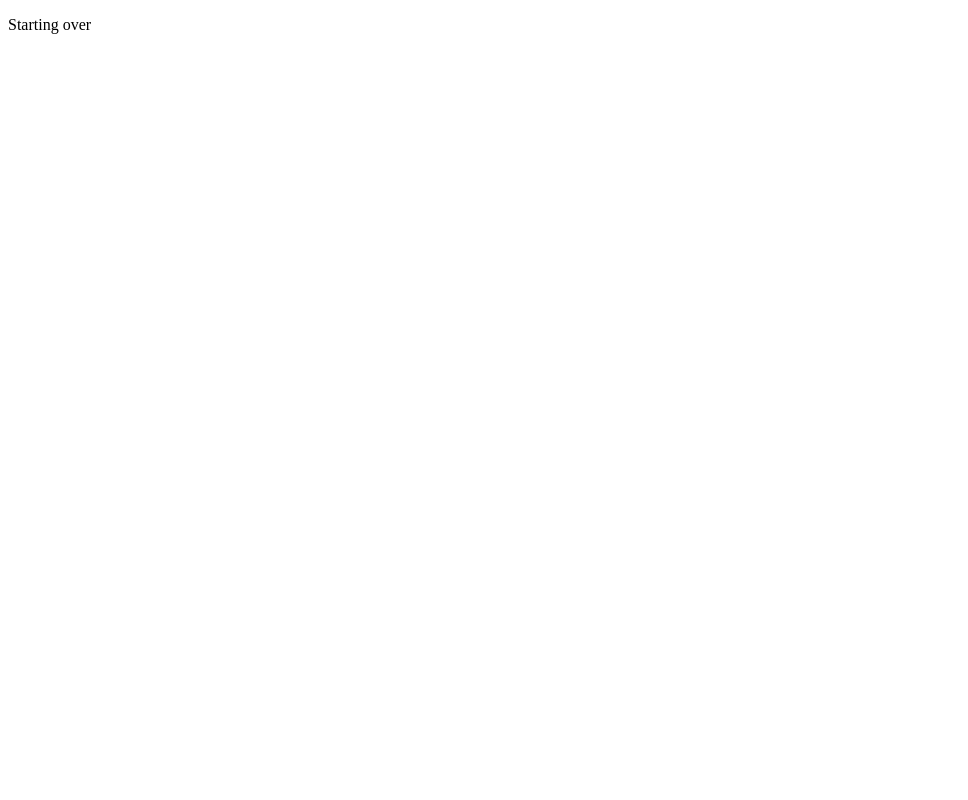
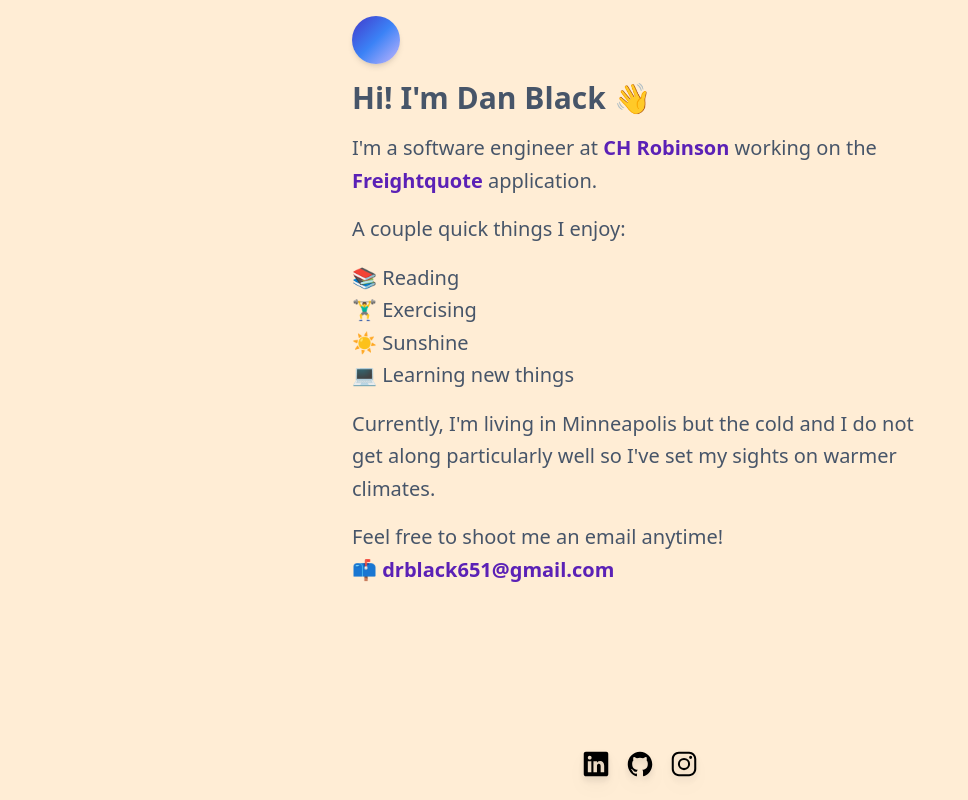
Before and after one commit to daniel-black/personalWebsite, a plain HTML site: page index.html in a window 1280 px wide. Shown: the whole page, without its empty margins (0-968 px from the left). Drawn offline with nearby package versions, Linux system fonts and the light colour scheme.

Commit message:
improvements

```diff
--- a/index.html
+++ b/index.html
@@ -4,9 +4,41 @@
   <meta charset="UTF-8">
   <meta http-equiv="X-UA-Compatible" content="IE=edge">
   <meta name="viewport" content="width=device-width, initial-scale=1.0">
+  <script src="https://cdn.tailwindcss.com"></script>
   <title>Dan Black</title>
 </head>
 <body>
-  <p>Starting over</p>
+  <div class="min-w-screen min-h-screen bg-orange-100 text-slate-600 flex flex-col items-center py-4 px-5 space-y-4 text-lg sm:text-xl">
+    <div class="space-y-4 leading-relaxed max-w-xl flex-grow">
+      <div class="h-12 w-12 rounded-full bg-gradient-to-br from-indigo-700 via-blue-500 to-violet-300 shadow-md"></div>
+      <h1 class="text-2xl sm:text-3xl font-bold">
+        Hi! I'm Dan&nbsp;Black 👋
+      </h1>
+      <p>
+        I'm a software engineer at <a class="text-violet-800 hover:underline underline-offset-8 decoration-wavy font-semibold" href="https://www.chrobinson.com/en-us/" target="_blank">CH&nbsp;Robinson</a>
+        working on the <a class="text-violet-800 hover:underline underline-offset-8 decoration-wavy font-semibold" href="https://www.freightquote.com/" target="_blank">Freightquote</a> application.</p>
+      <p>A couple quick things I enjoy:</p>
+      <ul class="">
+        <li>📚 Reading</li>
+        <li>🏋️‍♂️ Exercising</li>
+        <li>☀️ Sunshine</li>
+        <li>💻 Learning new things</li>
+      </ul>
+      <p>Currently, I'm living in Minneapolis but the cold and I do not get along particularly well so I've set my sights on warmer climates.</p>
+      <p>Feel free to shoot me an email anytime!</p>
+      <a href="mailto:drblack651@gmail.com" class="text-violet-800 hover:underline underline-offset-8 decoration-wavy font-semibold">📫&nbsp;drblack651@gmail.com</a>
+    </div>
+    <div class="flex items-center justify-center h-10 space-x-4">
+      <a href="https://www.linkedin.com/in/danielblack2022/" target="_blank" class="group">
+        <img class="h-7 drop-shadow-lg group-hover:drop-shadow-2xl group-hover:h-8 duration-500 ease-in-out" src="public/icons/logo-linkedin.svg" alt="LinkedIn Icon">
+      </a>
+      <a href="https://github.com/daniel-black" target="_blank" class="group">
+        <img class="h-7 drop-shadow-lg group-hover:drop-shadow-2xl group-hover:h-8 duration-500 ease-in-out" src="public/icons/logo-github.svg" alt="Github Icon">
+      </a>
+      <a href="https://www.instagram.com/danblack__/" target="_blank" class="group">
+        <img class="h-7 drop-shadow-lg group-hover:drop-shadow-2xl group-hover:h-8 duration-500 ease-in-out" src="public/icons/logo-instagram.svg" alt="Instagram Icon">
+      </a>
+    </div>
+  </div>
 </body>
 </html>
```
Also changed, not shown: public/icons/logo-github.svg (added), public/icons/logo-instagram.svg (added), public/icons/logo-linkedin.svg (added).
